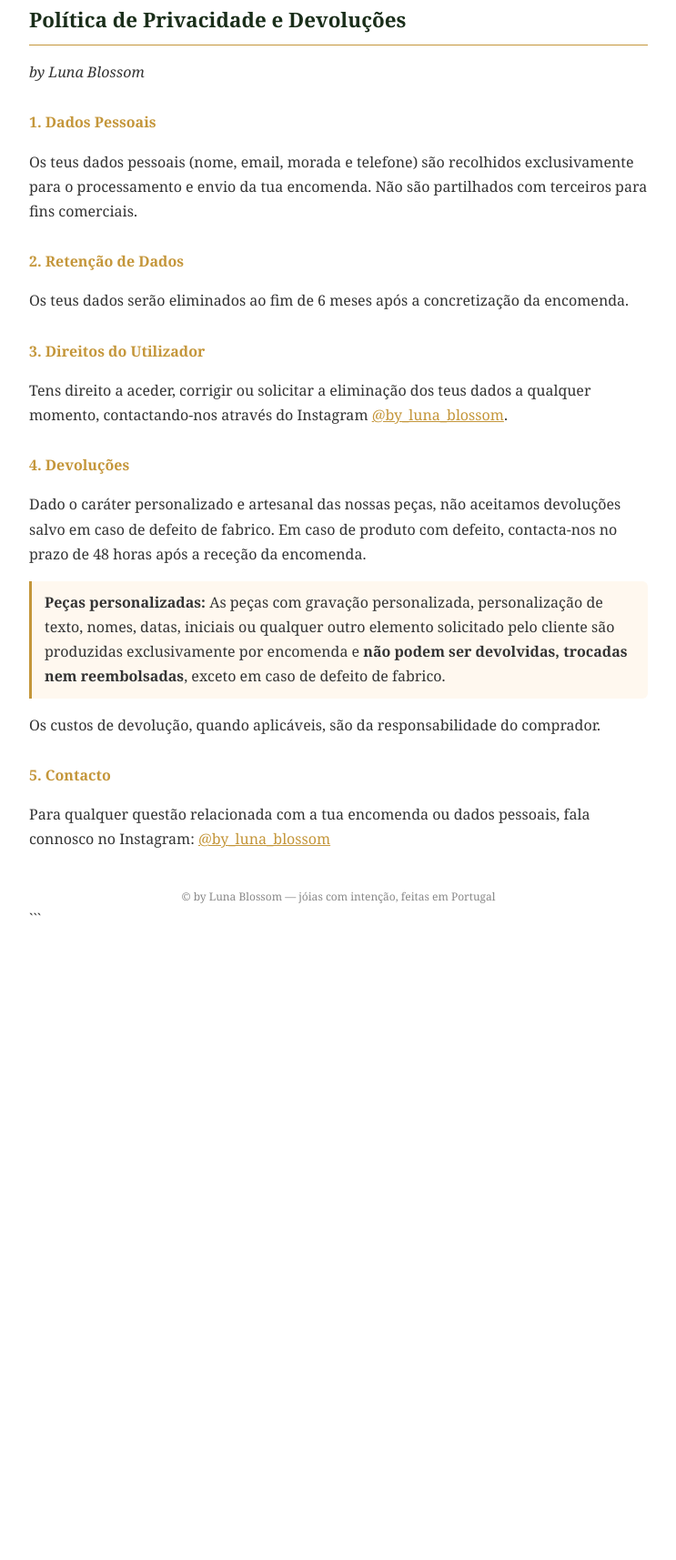
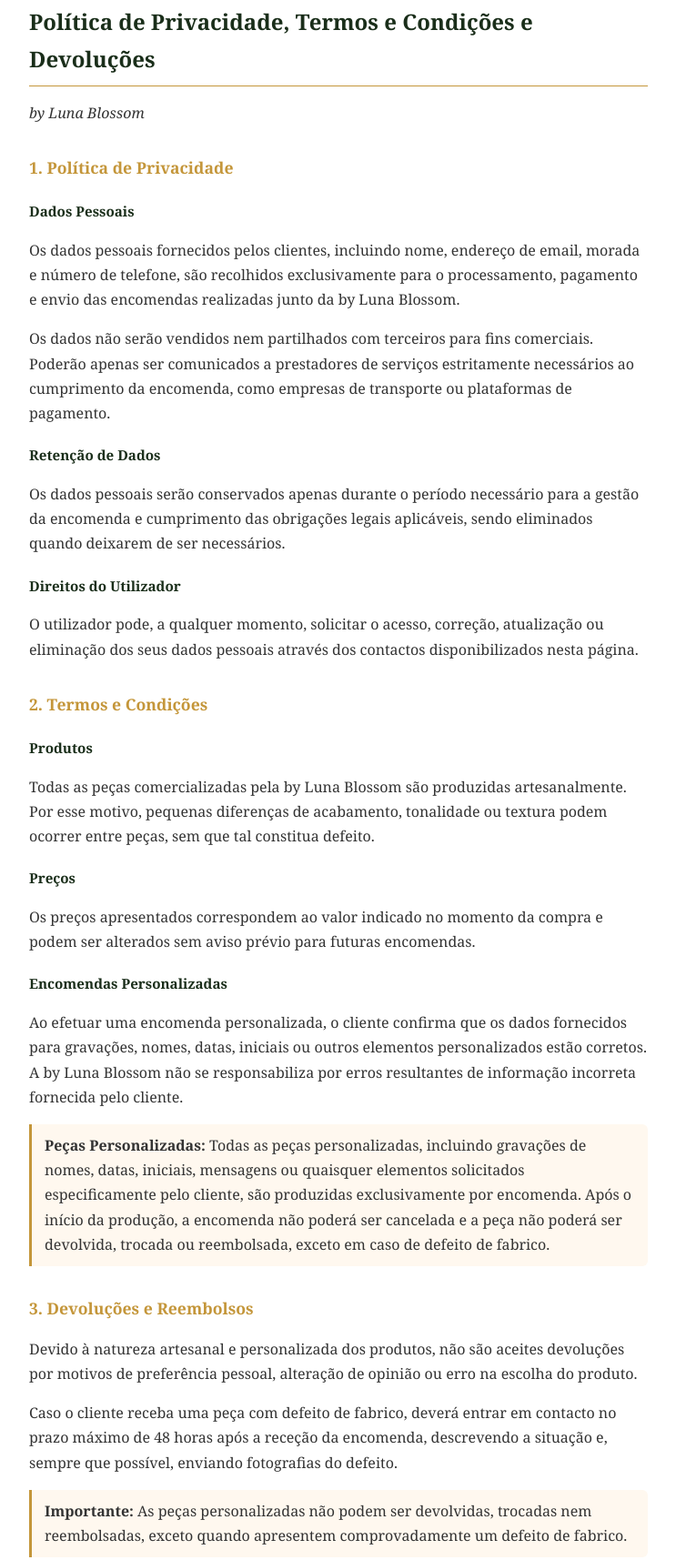
Before and after one commit to bylunablossom/bylunablossom, a plain HTML site: page privacidade.html in a window 1280 px wide. Shown: the part 99-1814 px from the top of the page at 91% size, without its empty margins (268-1011 px from the left). Before the commit the page ends 1183 px from the top, so only its background shows below. Drawn offline with Linux system fonts and the light colour scheme.

Commit message:
Update privacidade.html

```diff
--- a/privacidade.html
+++ b/privacidade.html
@@ -4,7 +4,7 @@
 <head>
 <meta charset="UTF-8">
 <meta name="viewport" content="width=device-width, initial-scale=1.0">
-<title>Política de Privacidade e Devoluções - by Luna Blossom</title>
+<title>Política de Privacidade, Termos e Condições e Devoluções - by Luna Blossom</title>
 
 <style>
 body {
@@ -18,19 +18,33 @@
 
 h1 {
     color: #1a2e1a;
-    font-size: 1.4rem;
+    font-size: 1.5rem;
     border-bottom: 1px solid #C4963A;
     padding-bottom: 8px;
 }
 
 h2 {
     color: #C4963A;
-    font-size: 1rem;
-    margin-top: 28px;
+    font-size: 1.1rem;
+    margin-top: 32px;
+}
+
+h3 {
+    color: #1a2e1a;
+    font-size: 0.95rem;
+    margin-top: 20px;
 }
 
 a {
     color: #C4963A;
+}
+
+.notice {
+    background: #fff8ef;
+    border-left: 3px solid #C4963A;
+    padding: 10px 14px;
+    margin: 12px 0;
+    border-radius: 0 6px 6px 0;
 }
 
 footer {
@@ -44,33 +58,103 @@
 
 <body>
 
-<h1>Política de Privacidade e Devoluções</h1>
+<h1>Política de Privacidade, Termos e Condições e Devoluções</h1>
 <p><em>by Luna Blossom</em></p>
 
-<h2>1. Dados Pessoais</h2>
-<p>Os teus dados pessoais (nome, email, morada e telefone) são recolhidos exclusivamente para o processamento e envio da tua encomenda. Não são partilhados com terceiros para fins comerciais.</p>
+<h2>1. Política de Privacidade</h2>
 
-<h2>2. Retenção de Dados</h2>
-<p>Os teus dados serão eliminados ao fim de 6 meses após a concretização da encomenda.</p>
-
-<h2>3. Direitos do Utilizador</h2>
-<p>Tens direito a aceder, corrigir ou solicitar a eliminação dos teus dados a qualquer momento, contactando-nos através do Instagram <a href="https://ig.me/m/by_luna_blossom" target="_blank">@by_luna_blossom</a>.</p>
-
-<h2>4. Devoluções</h2>
-
-<p>Dado o caráter personalizado e artesanal das nossas peças, não aceitamos devoluções salvo em caso de defeito de fabrico. Em caso de produto com defeito, contacta-nos no prazo de 48 horas após a receção da encomenda.</p>
-
-<p style="background:#fff8ef;border-left:3px solid #C4963A;padding:10px 14px;margin:12px 0;border-radius:0 6px 6px 0;">
-<strong>Peças personalizadas:</strong> As peças com gravação personalizada, personalização de texto, nomes, datas, iniciais ou qualquer outro elemento solicitado pelo cliente são produzidas exclusivamente por encomenda e <strong>não podem ser devolvidas, trocadas nem reembolsadas</strong>, exceto em caso de defeito de fabrico.
+<h3>Dados Pessoais</h3>
+<p>
+Os dados pessoais fornecidos pelos clientes, incluindo nome, endereço de email,
+morada e número de telefone, são recolhidos exclusivamente para o processamento,
+pagamento e envio das encomendas realizadas junto da by Luna Blossom.
 </p>
 
-<p>Os custos de devolução, quando aplicáveis, são da responsabilidade do comprador.</p>
+<p>
+Os dados não serão vendidos nem partilhados com terceiros para fins comerciais.
+Poderão apenas ser comunicados a prestadores de serviços estritamente necessários
+ao cumprimento da encomenda, como empresas de transporte ou plataformas de pagamento.
+</p>
 
-<h2>5. Contacto</h2>
-<p>Para qualquer questão relacionada com a tua encomenda ou dados pessoais, fala connosco no Instagram: <a href="https://ig.me/m/by_luna_blossom" target="_blank">@by_luna_blossom</a></p>
+<h3>Retenção de Dados</h3>
+<p>
+Os dados pessoais serão conservados apenas durante o período necessário para a
+gestão da encomenda e cumprimento das obrigações legais aplicáveis, sendo eliminados
+quando deixarem de ser necessários.
+</p>
+
+<h3>Direitos do Utilizador</h3>
+<p>
+O utilizador pode, a qualquer momento, solicitar o acesso, correção, atualização
+ou eliminação dos seus dados pessoais através dos contactos disponibilizados nesta página.
+</p>
+
+<h2>2. Termos e Condições</h2>
+
+<h3>Produtos</h3>
+<p>
+Todas as peças comercializadas pela by Luna Blossom são produzidas artesanalmente.
+Por esse motivo, pequenas diferenças de acabamento, tonalidade ou textura podem ocorrer
+entre peças, sem que tal constitua defeito.
+</p>
+
+<h3>Preços</h3>
+<p>
+Os preços apresentados correspondem ao valor indicado no momento da compra e podem
+ser alterados sem aviso prévio para futuras encomendas.
+</p>
+
+<h3>Encomendas Personalizadas</h3>
+<p>
+Ao efetuar uma encomenda personalizada, o cliente confirma que os dados fornecidos
+para gravações, nomes, datas, iniciais ou outros elementos personalizados estão corretos.
+A by Luna Blossom não se responsabiliza por erros resultantes de informação incorreta
+fornecida pelo cliente.
+</p>
+
+<div class="notice">
+<strong>Peças Personalizadas:</strong>
+Todas as peças personalizadas, incluindo gravações de nomes, datas, iniciais,
+mensagens ou quaisquer elementos solicitados especificamente pelo cliente,
+são produzidas exclusivamente por encomenda. Após o início da produção,
+a encomenda não poderá ser cancelada e a peça não poderá ser devolvida,
+trocada ou reembolsada, exceto em caso de defeito de fabrico.
+</div>
+
+<h2>3. Devoluções e Reembolsos</h2>
+
+<p>
+Devido à natureza artesanal e personalizada dos produtos, não são aceites devoluções
+por motivos de preferência pessoal, alteração de opinião ou erro na escolha do produto.
+</p>
+
+<p>
+Caso o cliente receba uma peça com defeito de fabrico, deverá entrar em contacto
+no prazo máximo de 48 horas após a receção da encomenda, descrevendo a situação
+e, sempre que possível, enviando fotografias do defeito.
+</p>
+
+<div class="notice">
+<strong>Importante:</strong>
+As peças personalizadas não podem ser devolvidas, trocadas nem reembolsadas,
+exceto quando apresentem comprovadamente um defeito de fabrico.
+</div>
+
+<p>
+Os custos de devolução, quando aplicáveis e previamente aprovados, são da
+responsabilidade do comprador.
+</p>
+
+<h2>4. Contacto</h2>
+
+<p>
+Para qualquer questão relacionada com encomendas, devoluções ou proteção de dados,
+contacta-nos através do Instagram:
+<a href="https://ig.me/m/by_luna_blossom" target="_blank">@by_luna_blossom</a>
+</p>
 
 <footer>
-&copy; by Luna Blossom &mdash; jóias com intenção, feitas em Portugal
+&copy; by Luna Blossom &mdash; Jóias com intenção, feitas em Portugal
 </footer>
 
 </body>
```
